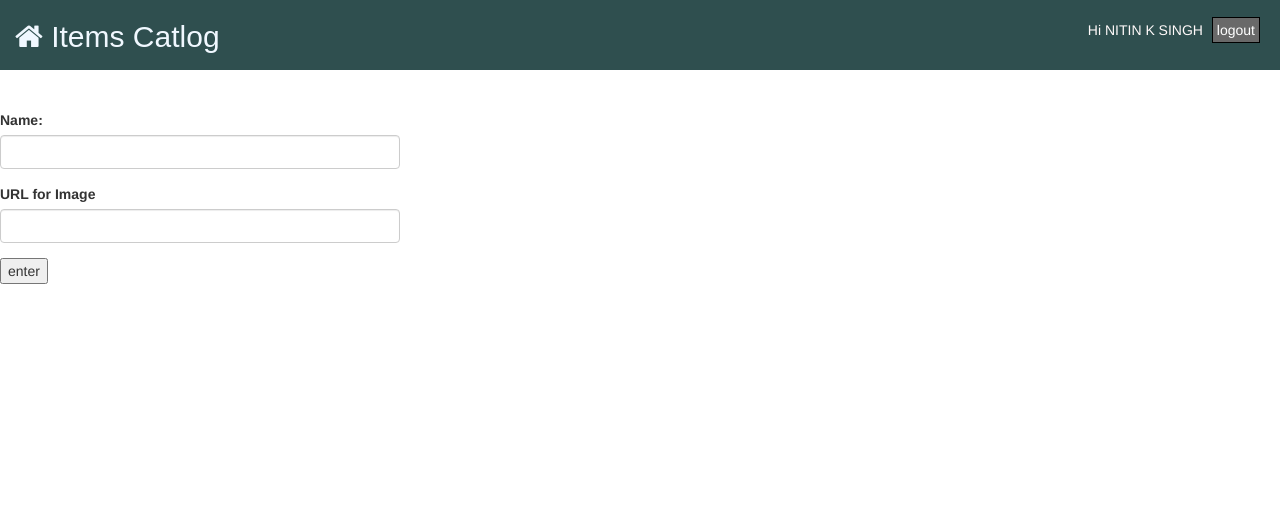
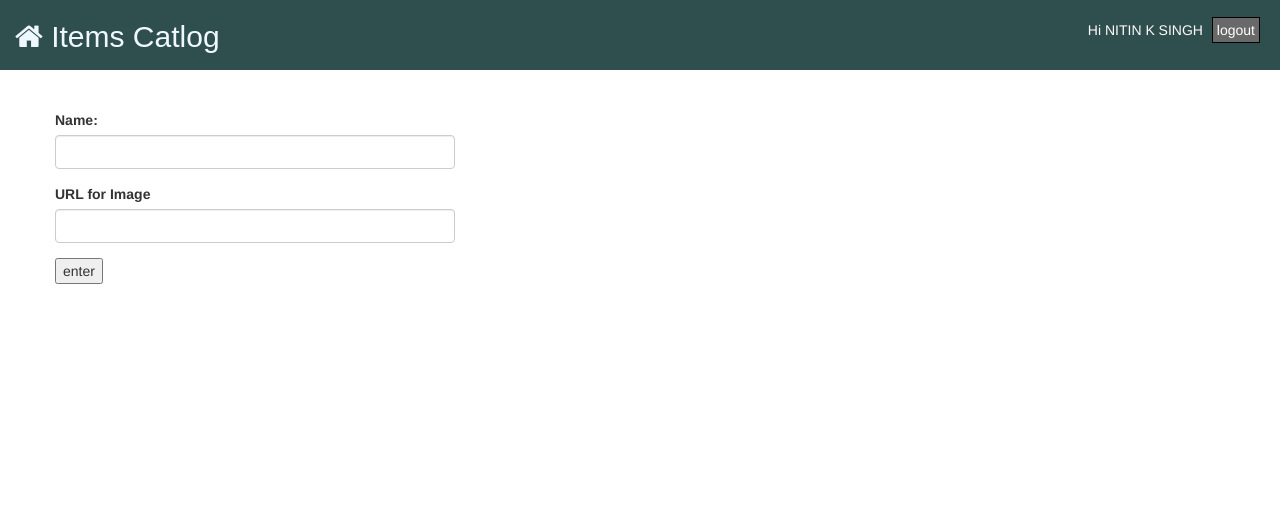
Before and after one commit to o2nitin/U_Item-Catlog, a Flask app: page /addnewcat in a window 1280 px wide. Shown: the top 509 px of the page. Run offline with Flask 2, Linux system fonts and the light colour scheme; a user stored in the database is signed in; some libraries are stand-ins or nearby versions; some web fonts are replaced.

Commit message:
css class fixed for base container

```diff
--- a/templates/base.html
+++ b/templates/base.html
@@ -47,7 +47,7 @@
     {% endwith %}
 
 </div>
-<div>
+<div class="container">
   {% block content %}
   {% endblock %}
 
```
Also changed, not shown: restaurantmenuauth.db.
